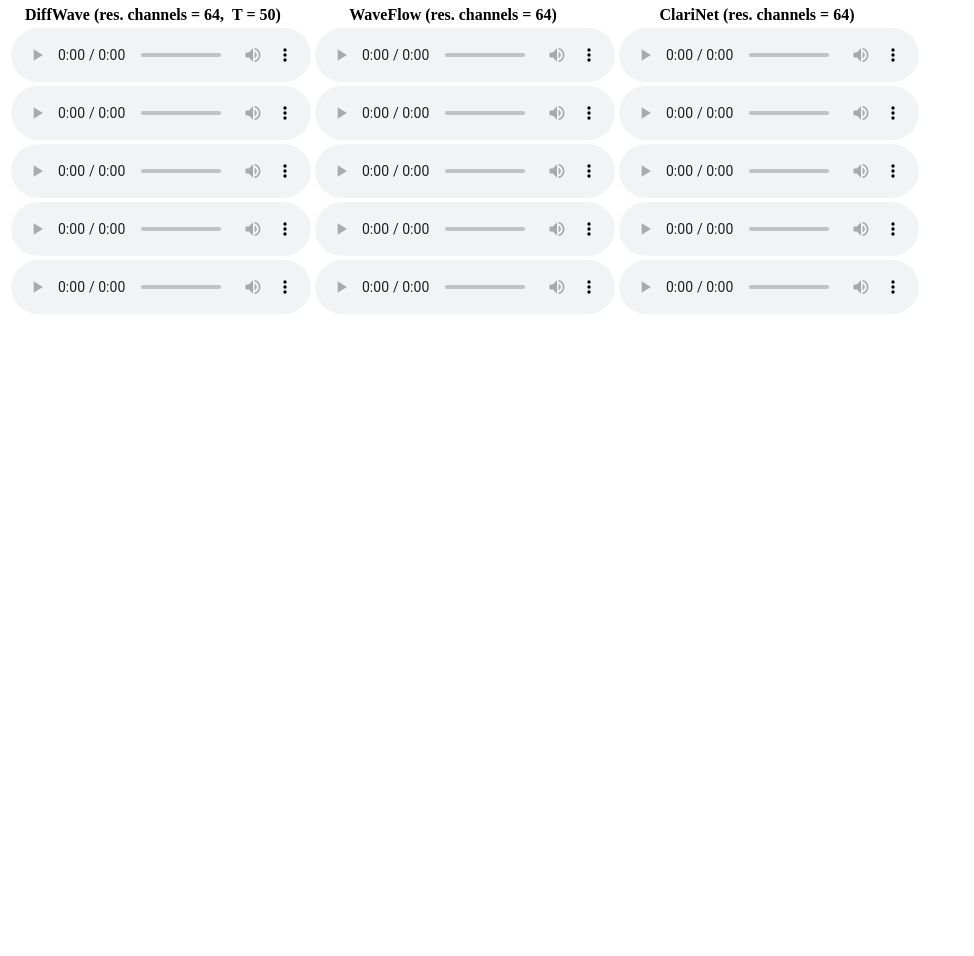
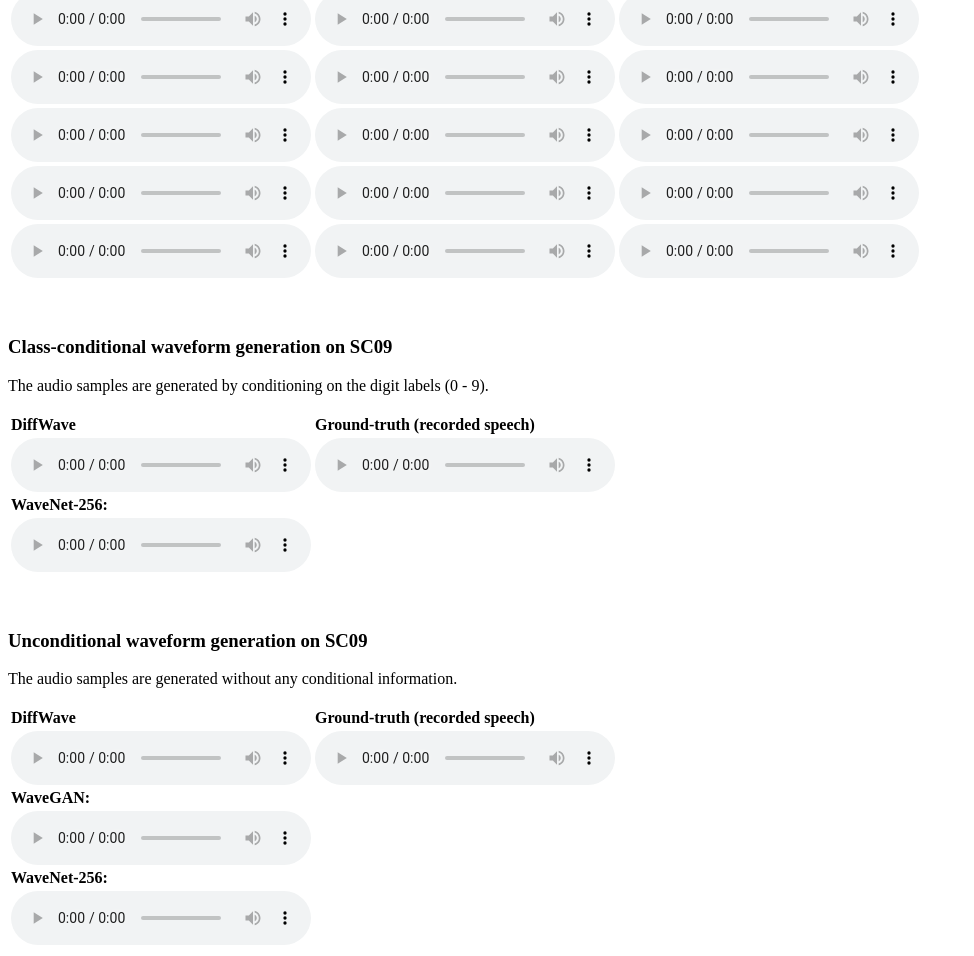
Before and after one commit to diffwave-demo/diffwave-demo.github.io, a plain HTML site: page index.html in a window 1280 px wide. Shown: the part 533-1489 px from the top of the page, without its empty margins (0-974 px from the left). Before the commit the page ends 858 px from the top, so only its background shows below. Drawn offline with Linux system fonts and the light colour scheme.

Commit message:
add sc09 samples

```diff
--- a/index.html
+++ b/index.html
@@ -8,11 +8,8 @@
   <body>
 
   	<br> </br>
-
     <h3> Neural vocoding conditioned on mel spectrogram</h3>
 
-
-    <br> </br>
     <table>
       <thead>
         <tr>
@@ -102,9 +99,59 @@
 
 
 
+    <br> </br>
+    <h3> Class-conditional waveform generation on SC09</h3>
+    The audio samples are generated by conditioning on the digit labels (0 - 9).
+     <br> </br>
+    <table>
+      <tbody>
+        <thead>
+          <tr>
+            <th align="left">DiffWave</th>
+            <th align="left">Ground-truth (recorded speech)&nbsp;&nbsp;&nbsp;&nbsp;</th>
+          </tr>
+        </thead>
+        <tr>
+          <td><audio controls=""><source src="samples/sc09-cond/cond-256-diffwave_12x3.wav" type="audio/wav"></audio></td>
+          <td><audio controls=""><source src="samples/sc09-uncond/ground_truth.wav" type="audio/wav"></audio></td>
+        </tr>
+
+        <th align="left">WaveNet-256:</th>
+        <tr>
+          <td><audio controls=""><source src="samples/sc09-cond/cond-wavenet-256.wav" type="audio/wav"></audio></td>
+        </tr>
+      </tbody>
+    </table>
 
 
+    <br> </br>
+    <h3> Unconditional waveform generation on SC09</h3>
+    The audio samples are generated without any conditional information.
+    <br> </br>
+    <table>
+      <tbody>
+        <thead>
+          <tr>
+            <th align="left">DiffWave</th>
+            <th align="left">Ground-truth (recorded speech)&nbsp;&nbsp;&nbsp;&nbsp;</th>
+          </tr>
+        </thead>
+        <tr>
+          <td><audio controls=""><source src="samples/sc09-uncond/uncond-diffwave-256-12x3.wav" type="audio/wav"></audio></td>
+          <td><audio controls=""><source src="samples/sc09-uncond/ground_truth.wav" type="audio/wav"></audio></td>
+        </tr>
 
+        <th align="left">WaveGAN:</th>
+        <tr>
+          <td><audio controls=""><source src="samples/sc09-uncond/uncond-wavegan.wav" type="audio/wav"></audio></td>
+        </tr>
+
+        <th align="left">WaveNet-256:</th>
+        <tr>
+          <td><audio controls=""><source src="samples/sc09-uncond/uncond-wavenet-256.wav" type="audio/wav"></audio></td>
+        </tr>
+      </tbody>
+    </table>
 
 
 
```
Also changed, not shown: 6 other files.
